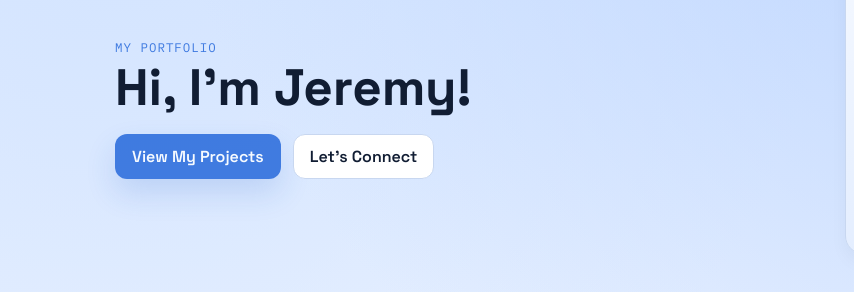
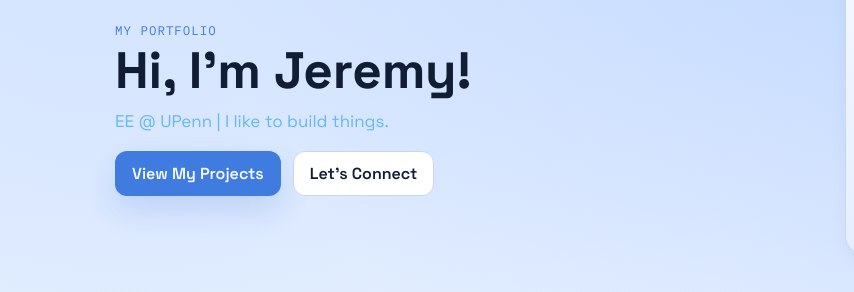
Before and after one commit to jeremychungg/portfolio-website, a plain HTML site: page index.html in a window 1280 px wide. Shown: the part 131-423 px from the top of the page, 0-854 px from the left. Drawn offline with Linux system fonts and the light colour scheme.

Commit message:
changed intro

```diff
--- a/index.html
+++ b/index.html
@@ -31,6 +31,9 @@
         <div class="hero-copy">
           <p class="eyebrow">My Portfolio</p>
           <h1>Hi, I'm Jeremy!</h1>
+          <p class="lead">
+            EE @ UPenn | I like to build things.
+          </p>
           <div class="cta-row">
             <a class="btn btn-primary" href="#projects">View My Projects</a>
             <a class="btn btn-secondary" href="#contact">Let's Connect</a>
```
